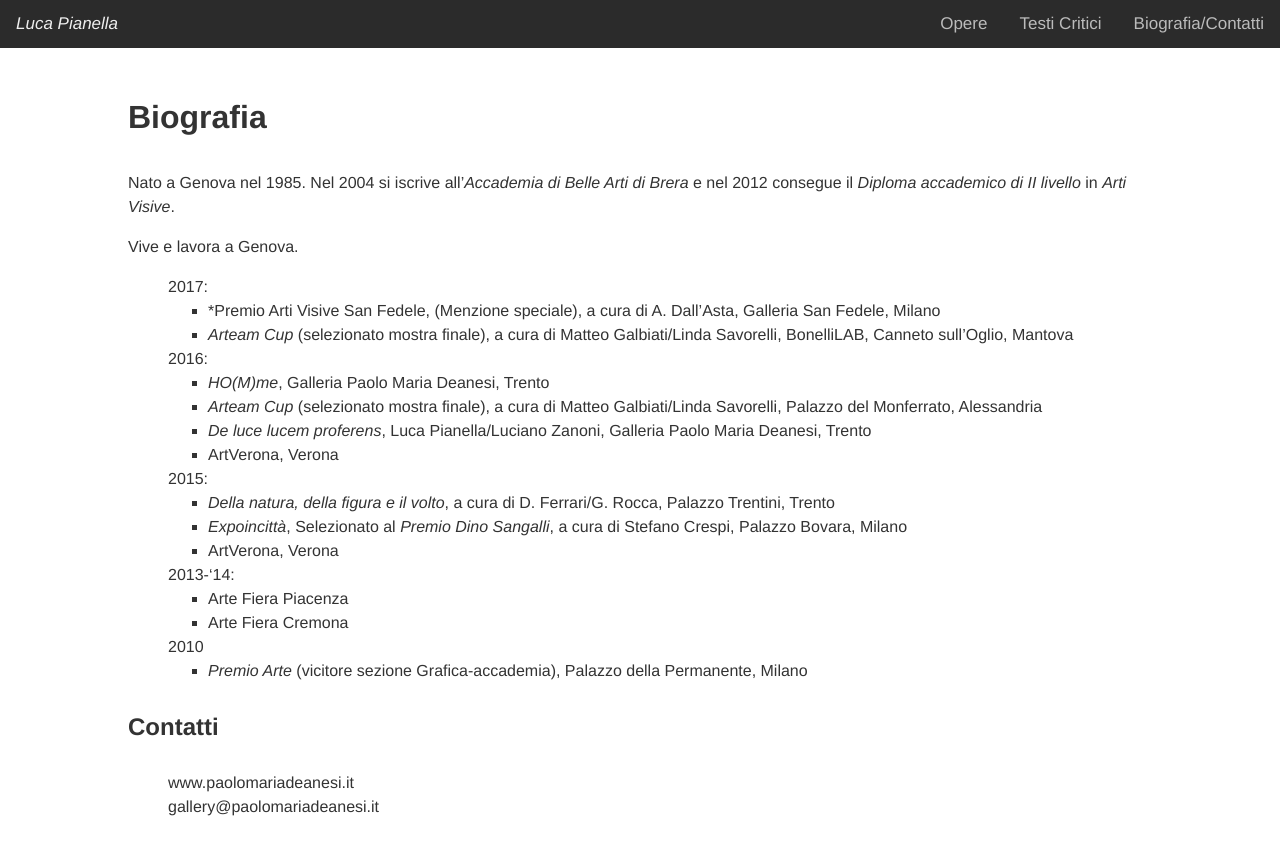
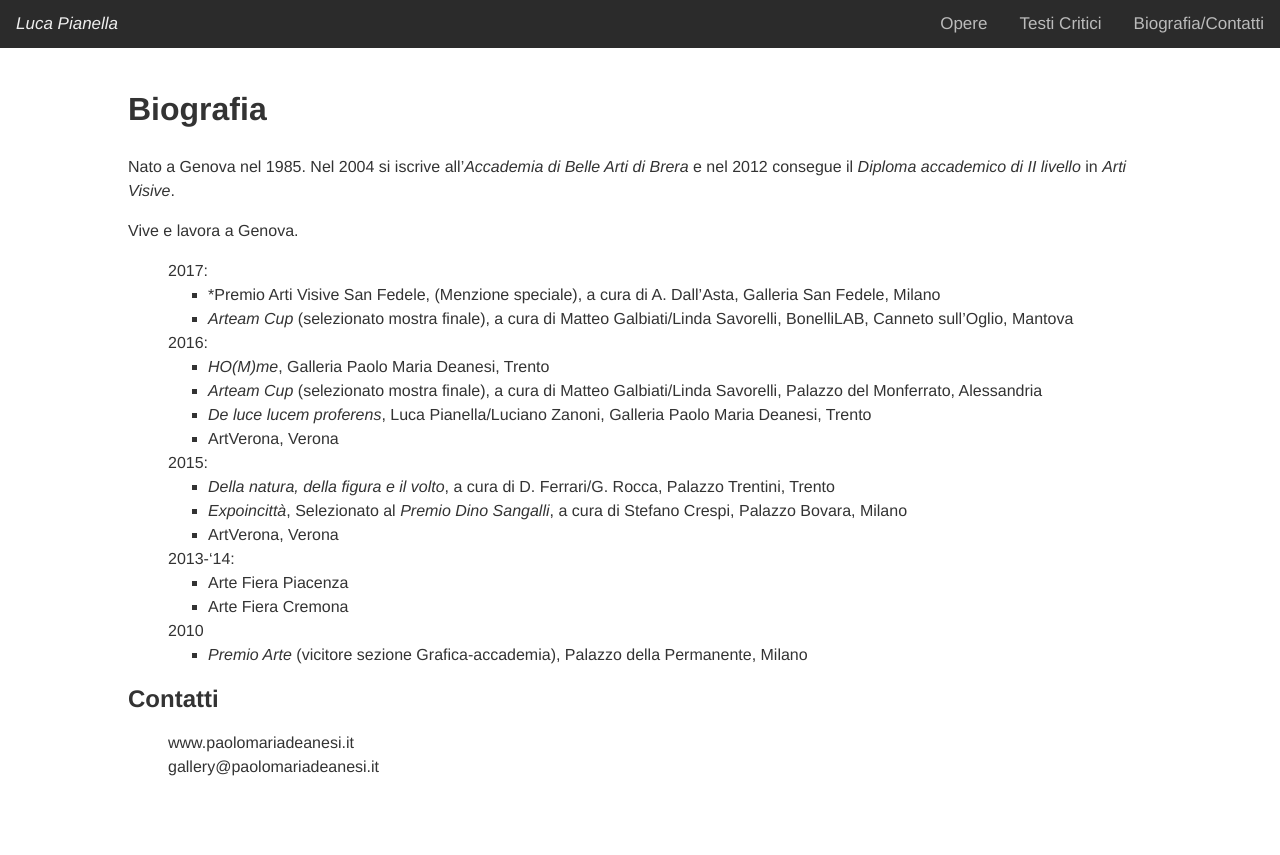
Before and after one commit to liukliuk/liukliuk.github.io, a Jekyll site: the page built from biografia-contatti/index.md, in a window 1280 px wide. Shown: the top 855 px of the page. Built offline with Jekyll 4.4.1, drawn with Linux system fonts in a browser that asks for light colours.

Commit message:
Update _base.scss

```diff
--- a/_sass/_base.scss
+++ b/_sass/_base.scss
@@ -11,8 +11,12 @@ body {
   color: $black;
 }
 
-h1,
-h2 {
-  line-height: 2em;
+h1 {
+  line-height: 1.5em;
   color: $black;
 }
+
+h2 {
+  line-height: 1em;
+  color: $black;
+}
```
